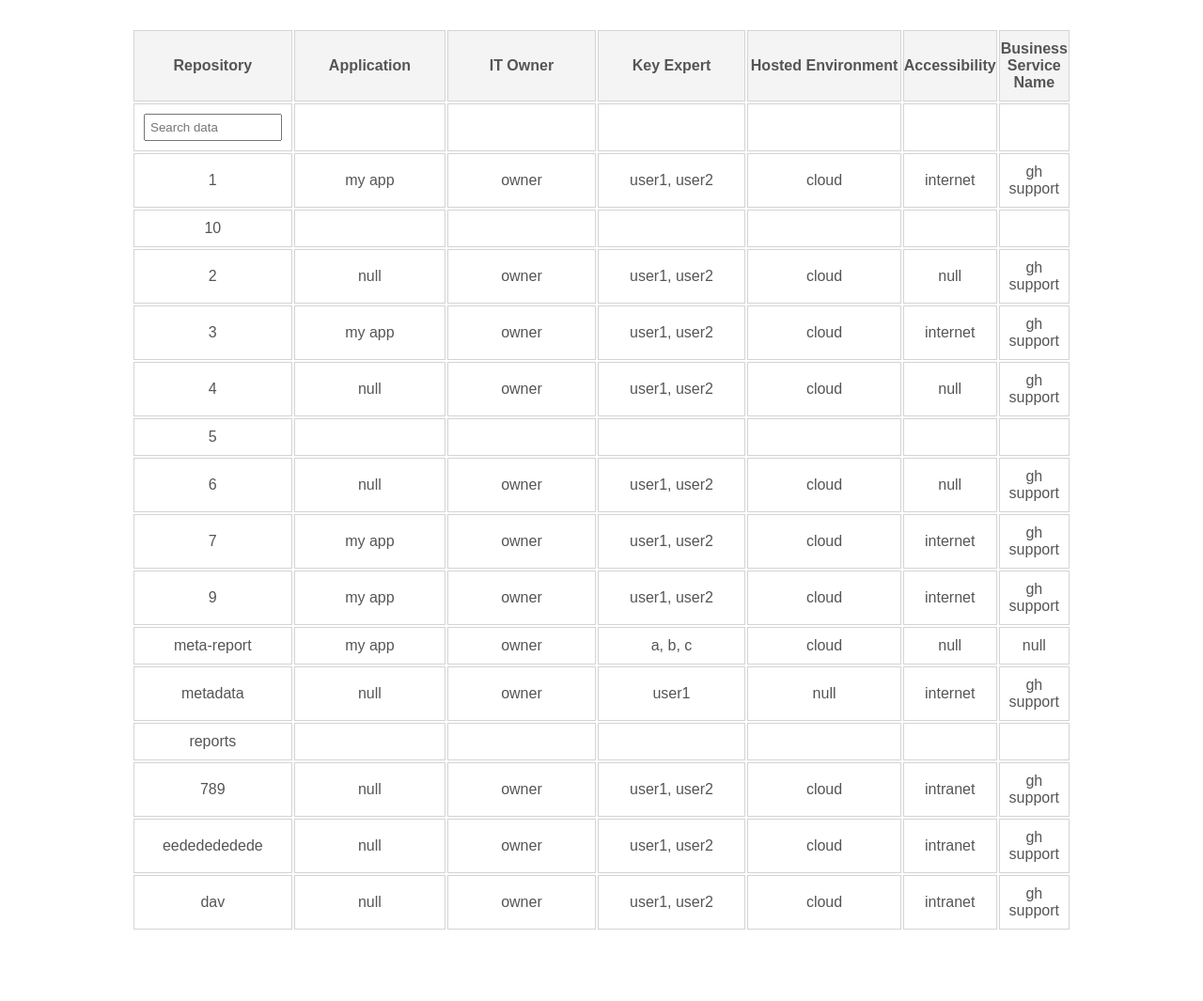
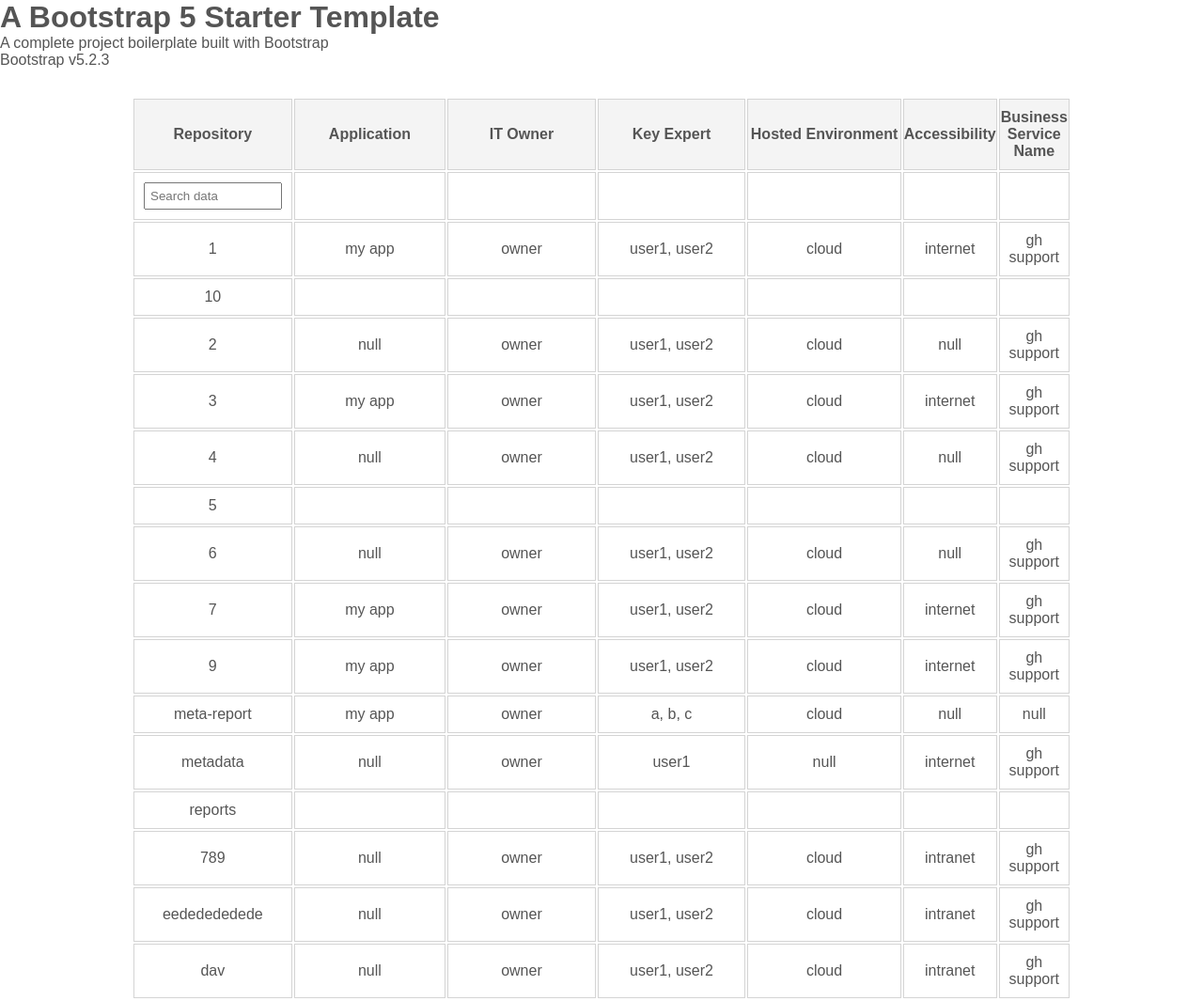
Before and after one commit to ashokbubli/6, a plain HTML site: page index.html in a window 1280 px wide. Shown: the whole page at 94% size. Before the commit the page ends 1021 px from the top, so only its background shows below. Drawn offline with Linux system fonts and the light colour scheme.

Commit message:
Update index.html

```diff
--- a/index.html
+++ b/index.html
@@ -19,15 +19,20 @@
             width: 100%;
             padding: 5px;
         }
-
-        /* Adjust the table headers alignment */
-        th {
-            text-align: center;
-        }
     </style>
     <title>Repository Metadata</title>
 </head>
 <body>
+    <div class="container">
+        <!-- Heading container -->
+        <div class="heading-container">
+            <h1>A Bootstrap 5 Starter Template</h1>
+            <p class="lead">A complete project boilerplate built with Bootstrap</p>
+            <p>Bootstrap v5.2.3</p>
+        </div>
+
+        <!-- Filter container at the top of the "Repository" column -->
+        <div class="filter-container">
             <table>
                 <thead>
                     <tr>
@@ -40,7 +45,7 @@
                         <th>Business Service Name</th>
                     </tr>
                     <tr>
-                <!-- Add the search input aligned with the columns -->
+                        <!-- Add the search input aligned with the "Repository" column -->
                         <td><input type="text" id="filter" class="filter-input" placeholder="Search data"></td>
                         <td></td>
                         <td></td>
@@ -54,8 +59,8 @@
                     <!-- Repository metadata from JavaScript will be inserted here. -->
                 </tbody>
             </table>
-
-    <!-- Your data table will be displayed here -->
+        </div>
+    </div>
 
     <script src="script.js"></script> <!-- Link to the JavaScript file -->
 </body>
```
Lines whose indentation alone changed are shown as unchanged.
